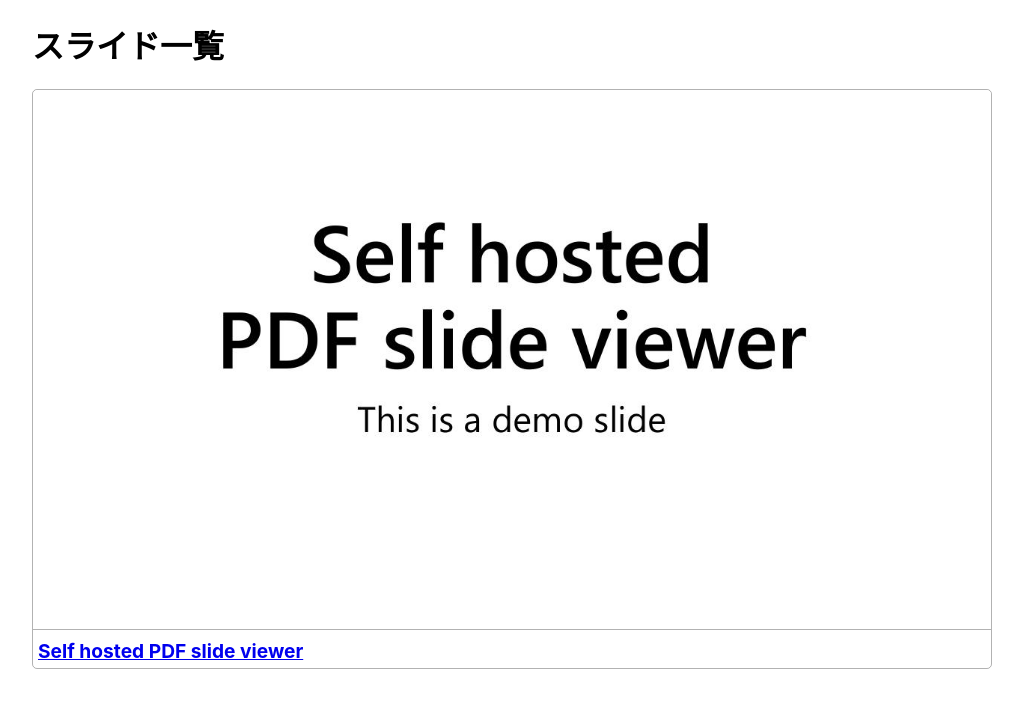
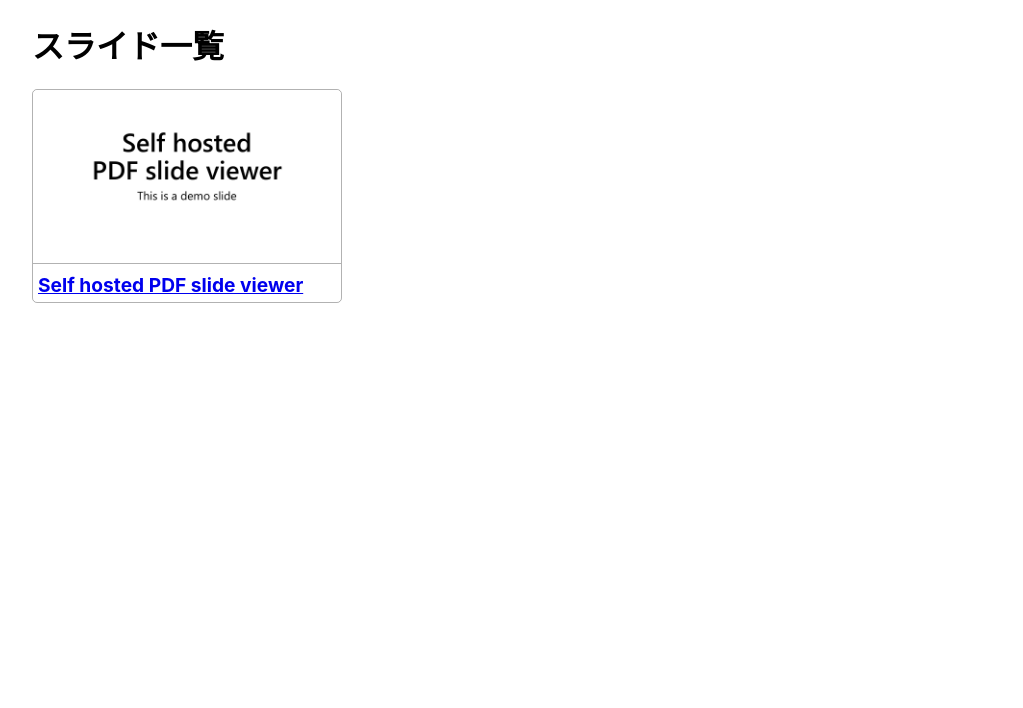
Before and after one commit to honai/pdf-slide-viewer-generator, a Jekyll site: the page built from index.md, in a window 1280 px wide. Shown: the top 708 px of the page, without its empty margins (128-1151 px from the left). Built offline with Jekyll 4.4.1, drawn with Linux system fonts in a browser that asks for light colours.

Commit message:
Prevent fluid width of slide

```diff
--- a/_layouts/index.html
+++ b/_layouts/index.html
@@ -19,4 +19,11 @@ title: スライド一覧
       </h2>
     </article>
   {% endfor %}
+  <!-- スライドが2つ以下のときに幅が大きくなるのを防ぐ -->
+  {% if site.slides.size < 3 %}
+    {% assign s = 3 | minus: site.slides.size %}
+    {% for i in (1..s) %}
+      <div></div>
+    {% endfor %}
+  {% endif %}
 </div>
```
